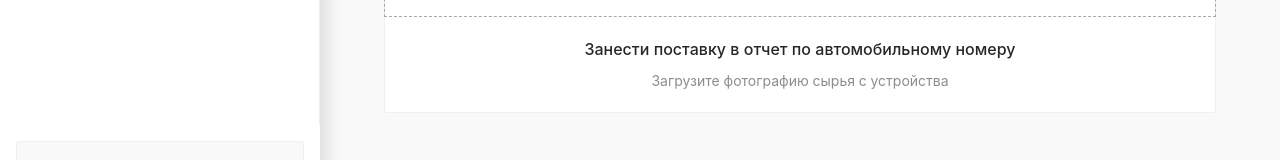
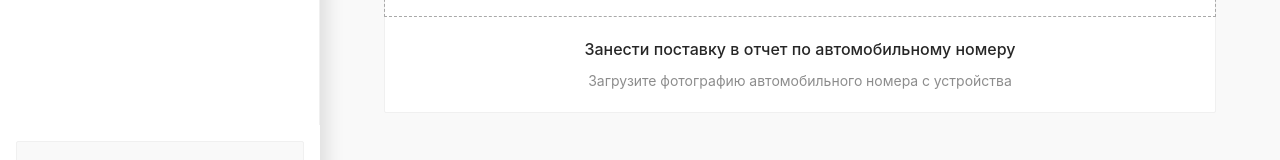
Before and after one commit to BannedOrganization/accenture-front, a React (Create React App) app: page /tools in a window 1280 px wide. Shown: the part 543-703 px from the top of the page. Built offline with nearby package versions, Linux system fonts and the light colour scheme.

Commit message:
исправлено описание инструментов

```diff
--- a/src/pages/instruments/index.jsx
+++ b/src/pages/instruments/index.jsx
@@ -52,7 +52,7 @@ const CheckCarNumber = () => {
             }
         >
             <Meta title="Занести поставку в отчет по автомобильному номеру"
-                  description="Загрузите фотографию сырья с устройства"/>
+                  description="Загрузите фотографию автомобильного номера с устройства"/>
         </Card>
 
     )
```
